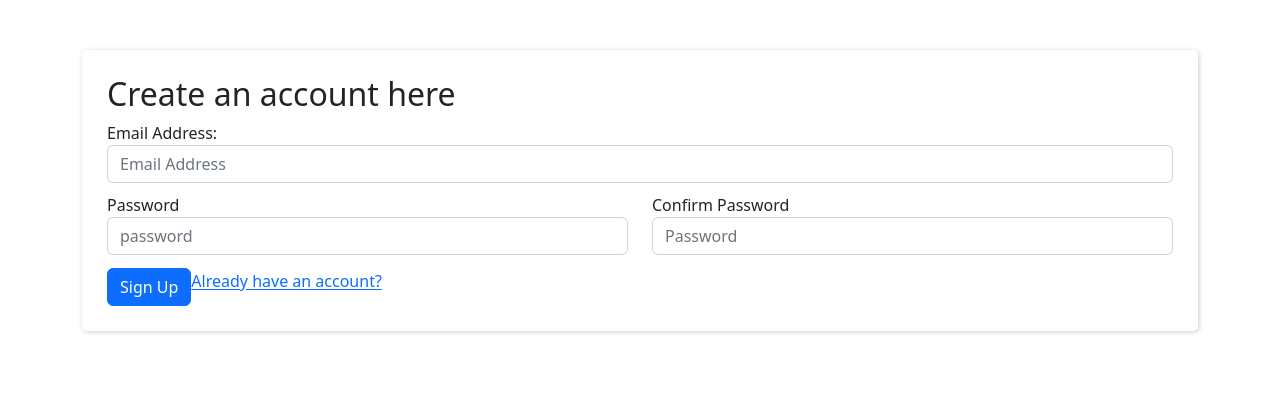
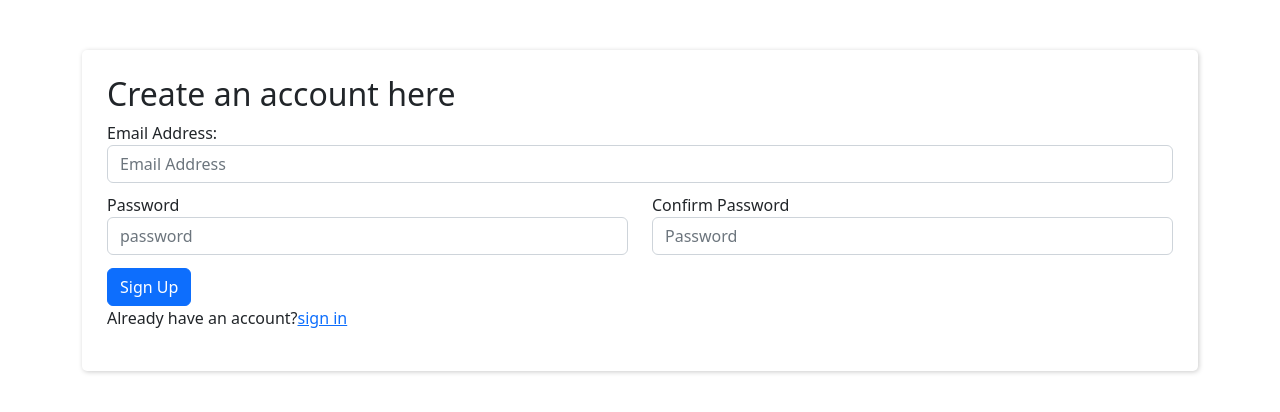
Before and after one commit to sahan-chinthaka/meal-mate, a React (Vite) app: page /sign_up in a window 1280 px wide. Shown: the top 412 px of the page. Built offline with nearby package versions, Linux system fonts and the light colour scheme; no server answers.

Commit message:
Sign in change

```diff
--- a/src/components/SignIn/SignInPage.jsx
+++ b/src/components/SignIn/SignInPage.jsx
@@ -1,4 +1,10 @@
+import { useState } from "react";
+import { NavLink } from "react-router-dom";
+
 function SignInPage() {
+   const [email, setEmail] = useState("");
+   const [pw, setPw] = useState("");
+
    return (
       <div className="container">
          <h1>Sign in here</h1>
@@ -11,6 +17,8 @@ function SignInPage() {
                   id="email"
                   placeholder="Email Address"
                   className="form-control"
+                  onChange={(e) => setEmail(e.target.value)}
+                  value={email}
                />
             </div>
             <div className="form-group">
@@ -20,10 +28,18 @@ function SignInPage() {
                   id="pw"
                   placeholder="Password"
                   className="form-control"
+                  onChange={(e) => setPw(e.target.value)}
+                  value={pw}
                />
             </div>
 
-            <button className="btn btn-primary">Sign In</button>
+            <button type="submit" className="btn btn-primary">
+               Sign In
+            </button>
+            <p>
+               Don't have an account?
+               <NavLink to={"/sign_up"}>create account</NavLink>
+            </p>
          </form>
       </div>
    );
--- a/src/components/SignUp/SignUpPage.jsx
+++ b/src/components/SignUp/SignUpPage.jsx
@@ -76,7 +76,11 @@ function SignUpPage() {
                <button type="submit" className="btn btn-primary mt-2">
                   Sign Up
                </button>
-               <NavLink to="/sign_in">Already have an account?</NavLink>
+
+               <p>
+                  Already have an account?
+                  <NavLink to="/sign_in">sign in</NavLink>
+               </p>
             </form>
          </div>
       </div>
```
